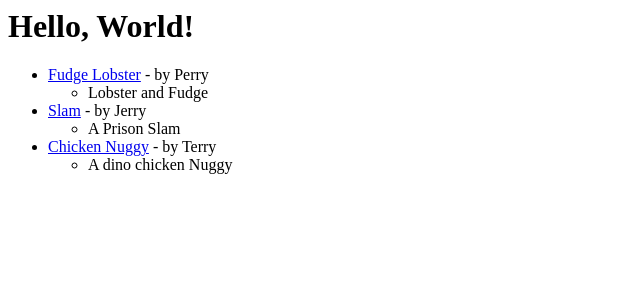
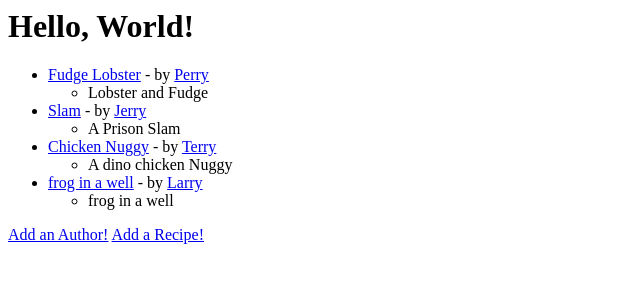
Before and after one commit to justinphillips119/recipeboxV1, a Django app: page / in a window 1280 px wide. Shown: the top 300 px of the page, without its empty margins (0-640 px from the left). Run offline with Django 3.2, Linux system fonts and the light colour scheme; data comes from the database, SQL or seed files in the repository.

Commit message:
finished project

```diff
--- a/recipebook/models.py
+++ b/recipebook/models.py
@@ -12,7 +12,7 @@ class Recipe(models.Model):
     author = models.ForeignKey(Author, on_delete=models.CASCADE)
     description = models.TextField()
     time_required = models.CharField(max_length= 50)
-    instructions = models.TextField()
+    instruction = models.TextField()
 
     def __str__(self):
         return f"{self.title} - {self.author.name}"
--- a/recipebook/views.py
+++ b/recipebook/views.py
@@ -1,5 +1,7 @@
-from django.shortcuts import render
-from recipebook.models import Recipe, Author
+from django.shortcuts import render, HttpResponseRedirect, reverse
+from recipebook.models import Recipe
+from recipebook.models import Author
+from recipebook.forms import AddRecipeForm, AddAuthorForm
 
 def index(request):
     my_title = Recipe.objects.all()
@@ -13,3 +15,38 @@ def recipe_detail(request, recipe_id):
 def author_viber(request, author_id):
     my_title = Author.objects.filter(id=author_id).first()
     return render(request, "author.html", {"author": my_title})
+
+def add_author(request):
+    if request.method == "POST":
+        form = AddAuthorForm(request.POST)
+        if form.is_valid():
+            data = form.cleaned_data
+            Author.objects.create(
+                name=data.get('name'),
+                bio=data.get('bio'),
+            )
+            return HttpResponseRedirect(reverse("homepage"))
+
+
+
+    form = AddAuthorForm()
+    return render(request, "add_author.html", {'form': form})
+
+def add_recipe(request):
+    if request.method == "POST":
+        form = AddRecipeForm(request.POST)
+        if form.is_valid():
+            data = form.cleaned_data
+            Recipe.objects.create(
+                title=data.get('title'),
+                time_required=data.get('time_required'),
+                description=data.get('description'),
+                instruction=data.get('instruction'),
+                author=data.get('author'),
+            )
+            return HttpResponseRedirect(reverse("homepage"))
+
+
+
+    form = AddRecipeForm()
+    return render(request, "add_recipe.html", {'form': form})
--- a/recipebox/urls.py
+++ b/recipebox/urls.py
@@ -16,11 +16,13 @@ Including another URLconf
 from django.contrib import admin
 from django.urls import path
 
-from recipebook.views import index, recipe_detail, author_viber
+from recipebook.views import index, recipe_detail, author_viber, add_author, add_recipe
 
 urlpatterns = [
-    path('', index),
+    path('', index, name="homepage"),
     path('author/<int:author_id>/', author_viber),
     path('recipe/<int:recipe_id>/', recipe_detail),
+    path('addauthor/', add_author, name="addauthor"),
+    path('addrecipe/', add_recipe, name="addrecipe"),
     path('admin/', admin.site.urls),
 ]
--- /dev/null
+++ b/templates/add_author.html
@@ -0,0 +1,5 @@
+<form action="" method="post">
+    {% csrf_token %}
+    {{ form.as_p }}
+    <input type="submit" value="Submit!">
+</form>
--- /dev/null
+++ b/templates/add_recipe.html
@@ -0,0 +1,5 @@
+<form action="" method="post">
+    {% csrf_token %}
+    {{ form.as_p }}
+    <input type="submit" value="Submit!">
+</form>
--- a/templates/index.html
+++ b/templates/index.html
@@ -3,7 +3,7 @@
 <ul>
     {% for post in title %}
         <li>
-        <a href="/recipe/{{ post.id }}/">{{post.title}}</a> - by {{post.author.name}}
+        <a href="/recipe/{{ post.id }}/">{{post.title}}</a> - by <a href="/author/{{post.author.id}}/">{{post.author.name}}</a>
             <ul>
                 <li>
                     {{post.description}}
@@ -12,3 +12,7 @@
         </li>
     {% endfor %}
 </ul>
+
+<a href="addauthor/">Add an Author!</a>
+
+<a href="addrecipe/">Add a Recipe!</a>
--- a/templates/recipe_detail.html
+++ b/templates/recipe_detail.html
@@ -2,6 +2,6 @@
     <h1>The post your looking for doesn't seem to exist!</h1>
 {% else %}
     <h2>{{ recipe.title }}</h2>
-    <h4>{{ recipe.author.name }}</h4>
+    <h4><a href="/author/{{recipe.author.id}}/">{{ recipe.author.name }}</a></h4>
     <p>{{ recipe.description }}</p>
 {% endif %}
```
Also changed, not shown: recipebook/forms.py (added, +15 -0 lines), db.sqlite3, recipebook/migrations/0001_initial.py, recipebook/migrations/0002_auto_20200811_1737.py (added).
